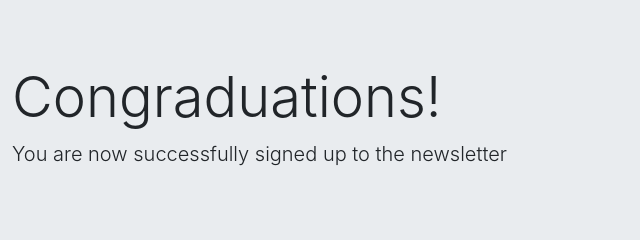
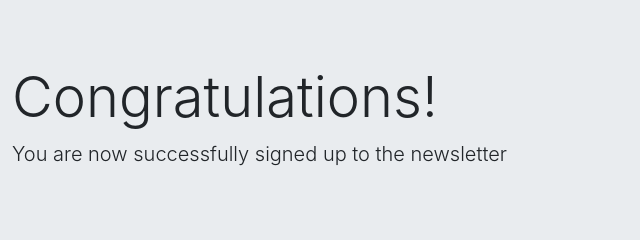
Before and after one commit to shinong/newsletter_subcribe_page, a website: page success.html in a window 1280 px wide. Shown: the top 240 px of the page, 73-713 px from the left. Drawn offline with nearby package versions, Linux system fonts and the light colour scheme.

Commit message:
fixed spelling error in success page

```diff
--- a/success.html
+++ b/success.html
@@ -9,7 +9,7 @@
 <body>
     <div class="jumbotron jumbotron-fluid">
         <div class="container">
-          <h1 class="display-4">Congraduations!</h1>
+          <h1 class="display-4">Congratulations!</h1>
           <p class="lead">You are now successfully signed up to the newsletter</p>
         </div>
       </div>
```
